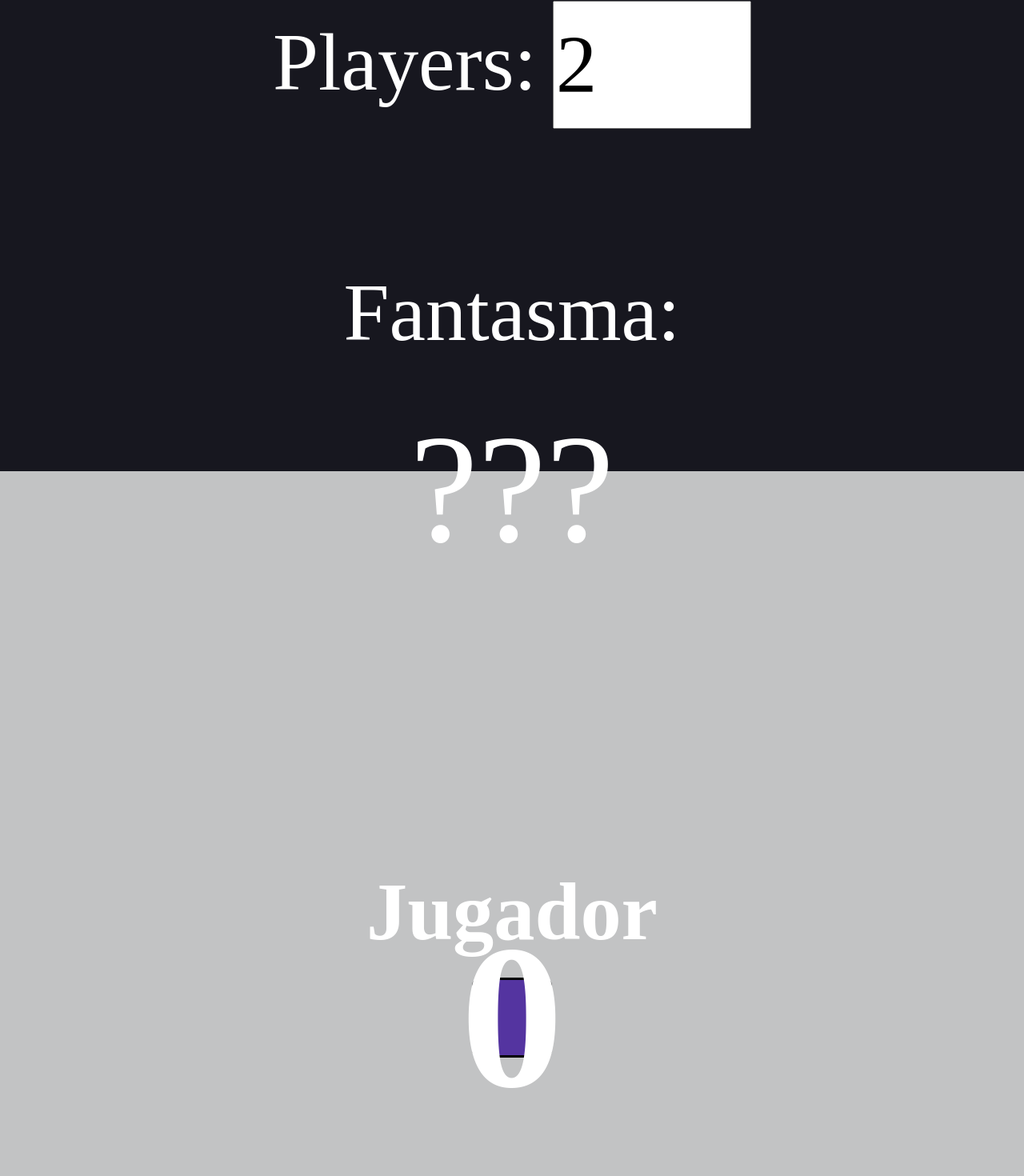
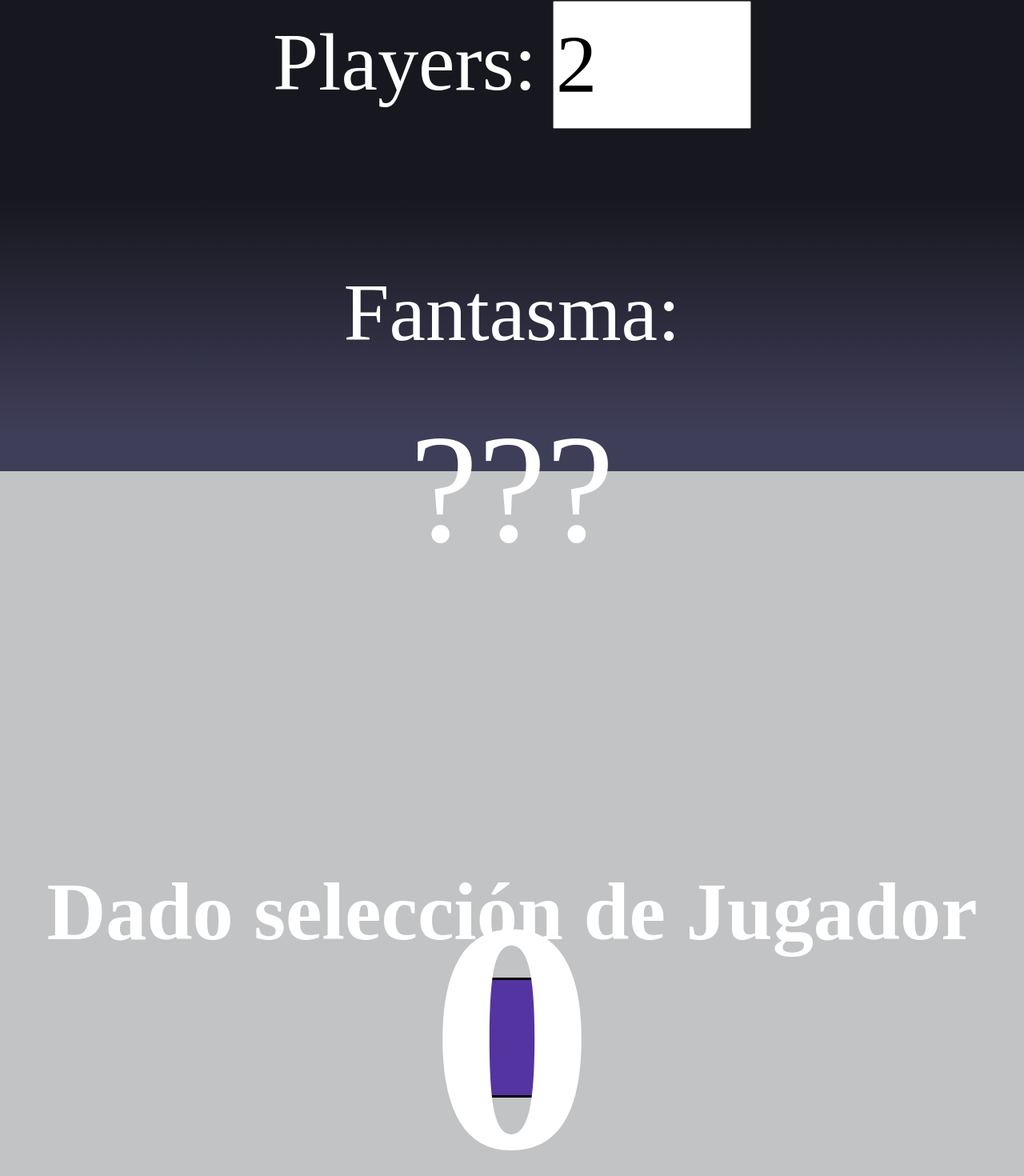
Before and after one commit to Magux14/boardgames, a React (Vite) app: page /boardgames/phasmophobia-game in a window 1280 px wide. Shown: the part 211-1681 px from the top of the page at 80% size. Built offline with nearby package versions, Linux system fonts and the light colour scheme; a web font is replaced by a local one.

Commit message:
css: tamaño dado y labels

```diff
--- a/src/components/dice/Dice.css
+++ b/src/components/dice/Dice.css
@@ -10,15 +10,15 @@
 
     .dice {
         display: flex;
-        font-size: 2.5em;
+        font-size: 4em;
         justify-content: center;
         align-items: center;
         color: white;
         border: 3px solid black;
         background: rgb(84, 52, 160);
         border-radius: 10px;
-        width: 100px;
-        height: 100px;
+        width: 150px;
+        height: 150px;
         margin: 5px;
 
         .dice-value {
--- a/src/components/dice/Dice.jsx
+++ b/src/components/dice/Dice.jsx
@@ -1,7 +1,7 @@
 import React, { useEffect, useState } from 'react'
 import './Dice.css'
 
-export const Dice = ({ initialDiceNumbers, diceName }) => {
+export const Dice = ({ initialDiceNumbers, diceName, porcentajeWidth }) => {
 
     const [diceNumbers, setDiceNumbers] = useState(initialDiceNumbers || {
         min: 1,
--- a/src/pages/PhasmophobiaGamePage.css
+++ b/src/pages/PhasmophobiaGamePage.css
@@ -2,8 +2,9 @@
     height: 100%;
     display: flex;
     flex-direction: column;
-    background: #17171f;
+    /* background: #17171f; */
     color: white;
+    background: linear-gradient(180deg, #17171f 57%, rgba(63, 62, 88, 1) 94%);
     font-size: 8vw;
     font-family: 'tragicMarker';
     align-items: center;
--- a/src/pages/PhasmophobiaGamePage.jsx
+++ b/src/pages/PhasmophobiaGamePage.jsx
@@ -55,7 +55,7 @@ export const PhasmophobiaGamePage = () => {
 
             <br />
             <br />
-            <Dice diceName="Jugador" initialDiceNumbers={playersNum} />
+            <Dice diceName="Dado selección de Jugador" initialDiceNumbers={playersNum} />
 
         </div>
     )
```
